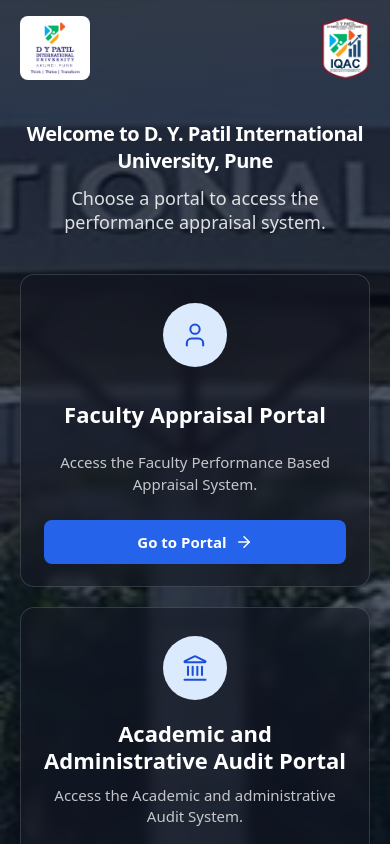
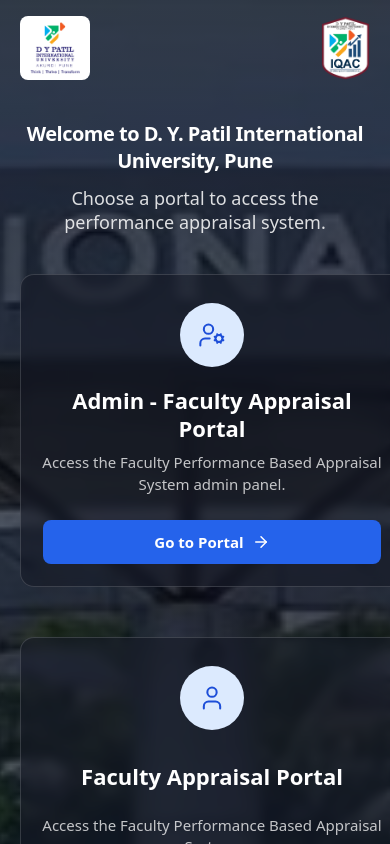
Before and after one commit to Sanika-deshkar/DYPIU-portal, a React (Vite) app: page / in a window 390 px wide. Shown: the top 844 px of the page. Built offline with nearby package versions, Linux system fonts and the light colour scheme; no server answers.

Commit message:
Added admin panel

```diff
--- a/src/pages/Landing.css
+++ b/src/pages/Landing.css
@@ -76,12 +76,11 @@
 }
 
 .cards {
-  display: flex;
-  flex-wrap: nowrap;
+  display: grid;
+  grid-template-columns: repeat(4, minmax(0, 1fr));
   align-items: stretch;
-  gap: 20px;
-  justify-content: center;
-  max-width: 980px;
+  gap: 50px;
+  max-width: 1320px;
   width: 100%;
 }
 
@@ -90,9 +89,9 @@
   border: 1px solid rgba(255, 255, 255, 0.15);
   border-radius: 14px;
   backdrop-filter: blur(6px);
-  padding: 28px 20px 22px;
-  width: 300px;
-  flex: 0 1 300px;
+  padding: 28px 16px 22px;
+  width: 100%;
+  min-width: 0;
   display: flex;
   flex-direction: column;
   align-items: center;
@@ -150,6 +149,12 @@
   background: #1d4ed8;
 }
 
+@media (max-width: 900px) {
+  .cards {
+    grid-template-columns: repeat(2, minmax(0, 1fr));
+  }
+}
+
 @media (max-width: 640px) {
   .topbar {
     padding: 16px 20px;
@@ -162,10 +167,6 @@
     white-space: normal;
   }
   .cards {
-    flex-wrap: wrap;
-  }
-  .card {
-    width: 100%;
-    flex: 1 1 100%;
+    grid-template-columns: 1fr;
   }
 }
--- a/src/pages/Landing.jsx
+++ b/src/pages/Landing.jsx
@@ -1,7 +1,13 @@
-import { User, Landmark, GraduationCap, ArrowRight } from 'lucide-react'
+import { UserCog, User, Landmark, GraduationCap, ArrowRight } from 'lucide-react'
 import './Landing.css'
 
 const portals = [
+  {
+    title: 'Admin - Faculty Appraisal Portal',
+    description: 'Access the Faculty Performance Based Appraisal System admin panel.',
+    href: import.meta.env.VITE_FACULTY_ADMIN_PORTAL_URL || 'https://pbas.dypiu.ac.in/panel/',
+    icon: UserCog,
+  },
   {
     title: 'Faculty Appraisal Portal',
     description: 'Access the Faculty Performance Based Appraisal System.',
```
Also changed, not shown: 1 other file (tests, documents, lock files or other folders).
